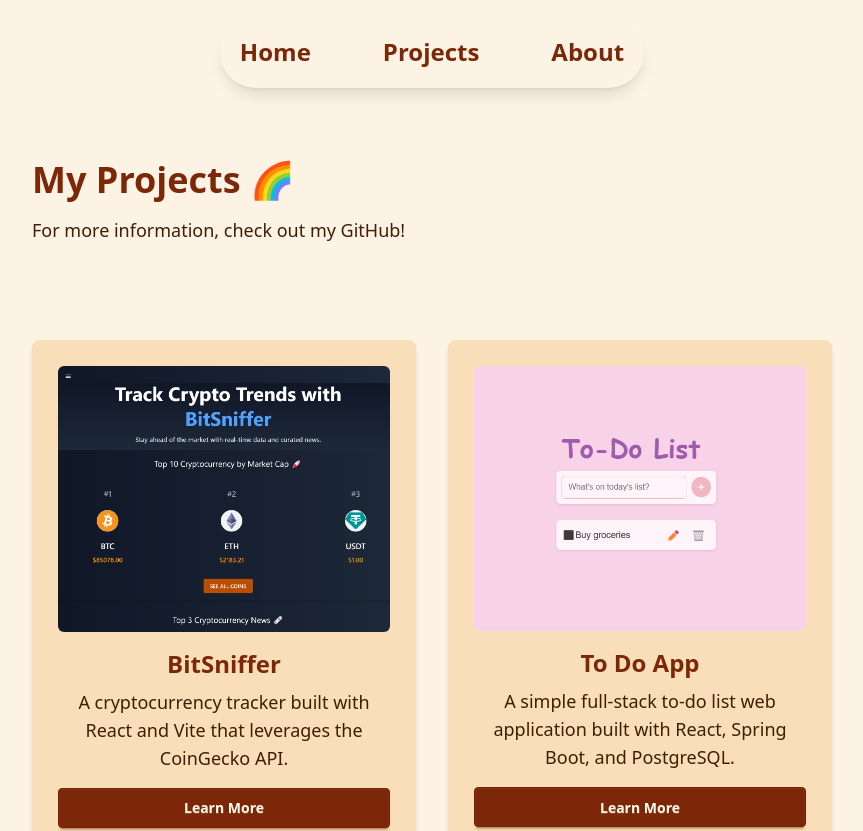
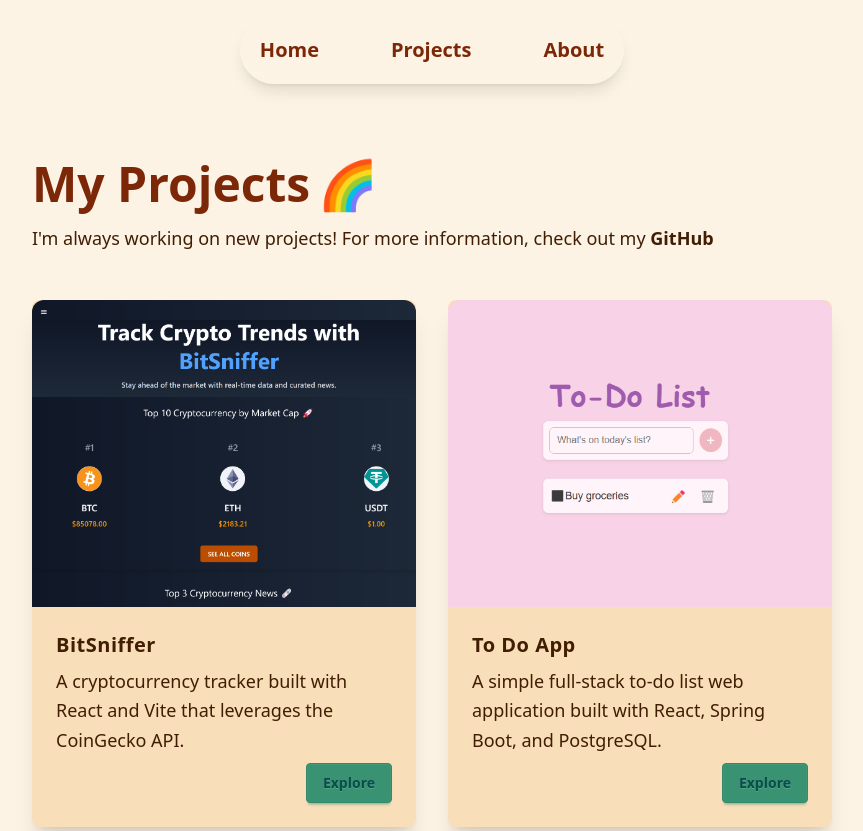
Before and after one commit to kayyaxe/personal-web, a Next.js app: page /projects in a window 1280 px wide. Shown: the top 831 px of the page, without its empty margins (208-1071 px from the left). Built offline with nearby package versions, Linux system fonts and the light colour scheme.

Commit message:
update project cards

```diff
--- a/src/app/projects/page.js
+++ b/src/app/projects/page.js
@@ -1,16 +1,29 @@
 import ProjectCard from "../../components/ProjectCard"; // Import the reusable ProjectCard component
 import projects from "../../components/projects"; // Import the projects array
+import Link from "next/link";
 
 export default function ProjectPage() {
   return (
     <main className="p-8 sm:p-20 bg-base-200 text-base-content">
-      <h1 className="text-4xl font-semibold text-primary">My Projects 🌈</h1>
-      <p className="mt-4 text-lg">For more information, check out my GitHub!</p>
+      {/* Page Title */}
+      <h1 className="text-5xl font-bold text-primary flex justify-left items-center gap-2">
+        My Projects <span>🌈</span>
+      </h1>
 
-      <section className="mt-24 text-center">
+      {/* GitHub Section */}
+      <p className="mt-4 text-lg text-left">
+        I'm always working on new projects! For more information, check out my{" "}
+        <Link
+          href="https://github.com/yourgithub" // Replace with your GitHub link
+          target="_blank"
+          className="text-neutral text-lg  font-semibold  group transition-all duration-300"
+        >
+          <span className="group-hover:underline">GitHub</span>
+        </Link>
+      </p>
 
-        <section className="mt-8 grid grid-cols-1 sm:grid-cols-2 lg:grid-cols-2 gap-8">
-          {/* Map through the projects array */}
+      {/* Projects Grid */}
+      <section className="mt-12 grid grid-cols-1 sm:grid-cols-2 lg:grid-cols-2 gap-8">
         {projects.map((project, index) => (
           <ProjectCard
             key={index}
@@ -21,7 +34,6 @@
           />
         ))}
       </section>
-      </section>
     </main>
   );
 }
--- a/src/components/Footer.js
+++ b/src/components/Footer.js
@@ -7,7 +7,7 @@
         <p className="text-sm">&copy; 2025 Kar. All rights reserved.</p>
         <div className="mt-4 flex justify-center gap-6">
           <a
-            href="https://www.linkedin.com/in/yourlinkedin"
+            href="https://www.linkedin.com/in/karxuan/"
             target="_blank"
             rel="noopener noreferrer"
           >
@@ -17,7 +17,7 @@
             />
           </a>
           <a
-            href="https://github.com/yourgithub"
+            href="https://github.com/kayyaxe"
             target="_blank"
             rel="noopener noreferrer"
           >
@@ -26,7 +26,7 @@
               className="hover:text-primary transition-colors"
             />
           </a>
-          <a href="mailto:your-email@example.com">
+          <a href="mailto:chenkarxuan@gmail.com">
             <FaEnvelope
               size={30}
               className="hover:text-primary transition-colors"
--- a/src/components/Menu.js
+++ b/src/components/Menu.js
@@ -4,7 +4,7 @@
 export default function Header() {
   return (
     <header className="w-full absolute top-0 left-0 p-4 flex justify-center items-center bg-opacity-60 backdrop-blur-lg">
-      <nav className="flex gap-8 text-2xl font-bold rounded-full p-3 shadow-lg space-x-6">
+      <nav className="flex gap-8 text-xl font-bold rounded-full p-3 shadow-lg space-x-6 justify-center items-center">
         <Link
           href="/"
           className="text-primary hover:text-warning transition-all duration-300 rounded-full p-2 hover:bg-neutral/70"
--- a/src/components/ProjectCard.js
+++ b/src/components/ProjectCard.js
@@ -1,30 +1,33 @@
-import Link from "next/link"; // Import Link for navigation
-import Image from "next/image"; // Optional, for optimized image rendering
+import Link from "next/link";
+import Image from "next/image";
 
 export default function ProjectCard({ title, description, imageSrc, link }) {
   return (
-    <div className="bg-base-100 border-2 border-base-100 p-6 rounded-lg shadow-md hover:shadow-lg transition-all duration-300 max-w-sm w-full mx-auto">
-      {/* Image section */}
-      <div className="mb-4">
+    <div className="card max-w-sm w-full bg-base-100 shadow-xl">
+      {/* Image Section */}
+      <figure>
         <Image
           src={imageSrc}
           alt={title}
           width={300}
           height={200}
-          className="w-full h-auto object-cover rounded-md"
+          className="rounded-t-xl w-full h-auto object-cover"
         />
+      </figure>
+
+      {/* Card Body */}
+      <div className="card-body text-left">
+        <h3 className="card-title text-xl font-bold text-neutral tracking-wide">{title}</h3>
+        <p className="text-lg text-base-content leading-relaxed">
+        {description}</p>
+
+        {/* Button */}
+        <div className="card-actions justify-end">
+          <Link href={link} className="btn btn-accent hover:scale-105">
+            Explore
+          </Link>
+        </div>
       </div>
-
-      {/* Title */}
-      <h3 className="text-2xl font-semibold text-primary mb-2">{title}</h3>
-
-      {/* Description */}
-      <p className="text-lg text-base-content mb-4">{description}</p>
-
-      {/* Link Button */}
-      <Link href={link} className="btn btn-primary w-full text-center hover:scale-105 transition-all">
-        Learn More
-      </Link>
     </div>
   );
 }
--- a/src/components/projects.js
+++ b/src/components/projects.js
@@ -1,17 +1,19 @@
 // src/components/projects.js
+
+// images look best when cropped to 5:4
 
 const projects = [
     {
       title: "BitSniffer",
       description: "A cryptocurrency tracker built with React and Vite that leverages the CoinGecko API.",
-      imageSrc: "/bitsniffer.png",  // Update the path to your image file
-      link: "/projects#project1",
+      imageSrc: "/bitsniffer.png",
+      link: "https://bitsniffer.vercel.app/",
     },
     {
       title: "To Do App",
       description: "A simple full-stack to-do list web application built with React, Spring Boot, and PostgreSQL.",
       imageSrc: "/todo.png",
-      link: "/projects#project2",
+      link: "https://todo-react-kar.vercel.app/",
     },
 
   ];
```
Lines whose indentation alone changed are shown as unchanged.
